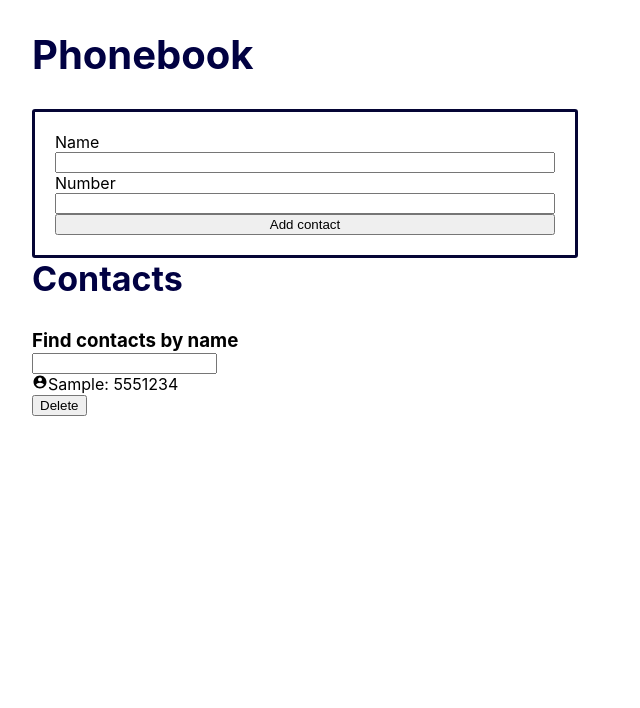
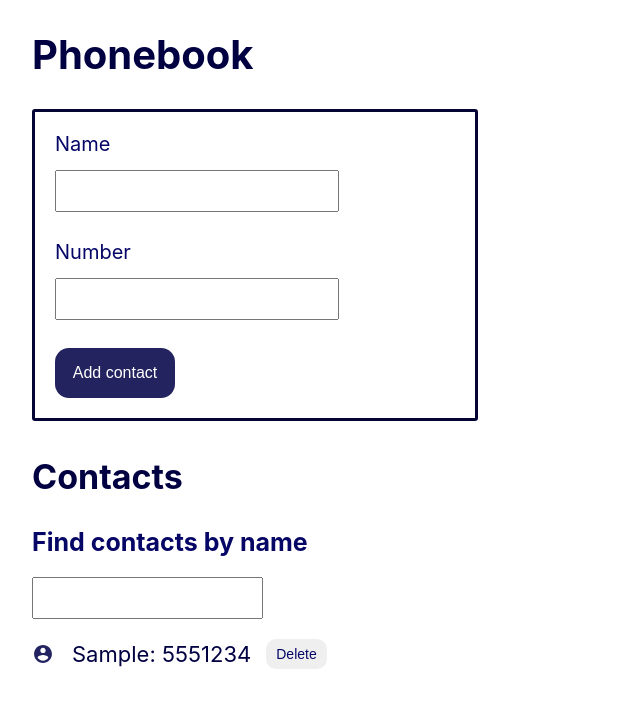
Before and after one commit to InnaAnatoliivna/goit-react-hw-02-phonebook, a React (Create React App) app: page / in a window 1280 px wide. Both pictures are taken after typing "Sample", "5551234" into the empty fields and a click on the button "Add contact". Shown: the top 708 px of the page, without its empty margins (0-640 px from the left). Built offline with nearby package versions, Linux system fonts and the light colour scheme.

Commit message:
added styles/fix contacts

```diff
--- a/src/components/App.jsx
+++ b/src/components/App.jsx
@@ -43,16 +43,18 @@ export class App extends Component {
     }
   }
 
-  onDeleteContact = (index) => {
-    const { contacts } = this.state;
-    const updateArrayContacts = [...contacts];
-    updateArrayContacts.splice(index, 1);
-    this.setState({ contacts: updateArrayContacts })
+  onDeleteContact = (id) => {
+    // const { contacts } = this.state;
+    // const updateArrayContacts = [...contacts];
+    // updateArrayContacts.splice(index, 1);
+    // this.setState({ contacts: updateArrayContacts })
+    this.setState(prevState => ({
+      contacts: prevState.contacts.filter(contact => contact.id !== id)
+    }))
   }
 
   onFilteringInput = (e) => {
     const searchValue = e.target.value.trim();
-    console.log(searchValue)
     this.setState({ filter: searchValue })
   }
 
--- a/src/components/contacts/SearchContact.jsx
+++ b/src/components/contacts/SearchContact.jsx
@@ -1,9 +1,12 @@
+import css from 'components/contacts/searchContact.module.css'
+
 const SearchContact = ({ handleSearchInput, searchTitle, arrayContacts }) => {
     return (
         arrayContacts.length > 0 && (
-            <div>
-                <h3>{searchTitle}</h3>
+            <div className={css.wrapper}>
+                <h3 className={css.title}>{searchTitle}</h3>
                 <input
+                    className={css.input}
                     type="text"
                     onInput={handleSearchInput}
                 />
--- a/src/components/contacts/contacts.jsx
+++ b/src/components/contacts/contacts.jsx
@@ -1,21 +1,30 @@
 import SavedContact from 'components/contacts/savedContact'
+import css from 'components/contacts/contacts.module.css'
 
 const Contacts = ({ arrayContacts, onDeleteContact }) => {
-    const handleDelete = (e, index) => {
-        e.preventDefault();
-        onDeleteContact(index);
+
+    const handleClick = (e) => {
+        if (e.target.tagName === 'BUTTON') {
+            const id = e.target.getAttribute('data-id');
+            onDeleteContact(id)
+        }
     }
 
     return (
         <div>
             {arrayContacts.length > 0 ?
-                (<ul onClick={(e, index) => {
-                    e.target.tagName === 'BUTTON' && handleDelete(e, index)
-                }}>
-                    <SavedContact arrayContacts={arrayContacts} />
+                (<ul onClick={handleClick}>
+                    {arrayContacts.map(contact => (
+                        <SavedContact
+                            arrayContacts={arrayContacts}
+                            key={contact.id}
+                            contact={contact}
+                        />
+                    ))}
+
                 </ul>
                 )
-                : (<p>The contact list is empty</p>)
+                : (<p className={css.text}>The contact list is empty.</p>)
             }
         </div>
     )
--- a/src/components/contacts/contacts.module.css
+++ b/src/components/contacts/contacts.module.css
@@ -0,0 +1,4 @@
+.text {
+  color: var(--color-input);
+  font-size: 20px;
+}
--- a/src/components/contacts/savedContact.jsx
+++ b/src/components/contacts/savedContact.jsx
@@ -1,23 +1,23 @@
 import { IoMdContact } from 'react-icons/io';
+import css from 'components/contacts/savedContact.module.css'
 
-const SavedContact = ({ arrayContacts, onDeleteContact }) => {
+const SavedContact = ({ contact }) => {
     return (
-        <>
-            {arrayContacts.length > 0 && arrayContacts.map(contact => {
-                return (
-                    <li key={contact.name}
+        <li className={css.item} key={contact.name}
         >
-                        <p><IoMdContact />{contact.name}: {contact.number}</p>
+            <p className={css.itemText}>
+                <IoMdContact className={css.icon} />
+                {contact.name}: {contact.number}
+            </p>
             <button
+                className={css.btn}
                 type='button'
+                data-id={contact.id}
             >
                 Delete
             </button>
         </li>
     )
-            })
-            }
-        </>)
 }
 
 export default SavedContact;
--- a/src/components/contacts/savedContact.module.css
+++ b/src/components/contacts/savedContact.module.css
@@ -0,0 +1,38 @@
+.item {
+  display: flex;
+  align-items: center;
+  gap: 15px;
+}
+.item:not(:last-child) {
+  margin-bottom: 20px;
+}
+
+.icon {
+  padding-right: 18px;
+  color: var(--bc-btn);
+  /* width: 35px; */
+}
+
+.itemText {
+  font-size: 22px;
+  color: var(--color-title);
+
+  display: flex;
+  align-items: center;
+  /* margin-bottom: 15px; */
+}
+
+.btn {
+  color: var(--color-label);
+  font-size: 14px;
+  /* display: flex;
+  align-items: center; */
+  padding: 5px 8px;
+  outline: none;
+  border-color: transparent;
+  border-radius: 10px;
+  &:hover {
+    color: var(--color-btn);
+    background-color: var(--bc-btn-hover);
+  }
+}
--- a/src/components/contacts/searchContact.module.css
+++ b/src/components/contacts/searchContact.module.css
@@ -0,0 +1,18 @@
+.wrapper {
+  padding-bottom: 20px;
+}
+
+.title {
+  color: var(--color-label);
+  font-size: 25px;
+
+  margin-bottom: 20px;
+}
+
+.input {
+  color: var(--color-input);
+  font-size: 16px;
+
+  max-width: 260px;
+  padding: 10px;
+}
--- a/src/components/phonebook/phonebook.jsx
+++ b/src/components/phonebook/phonebook.jsx
@@ -5,8 +5,9 @@ const Phonebook = ({ nameInputId, numerInputId, handleAddContact, handleChange,
     return (
         <>
             <form className={css.form} action='submit' onSubmit={handleAddContact}>
-                <label htmlFor={nameInputId}>Name</label>
+                <label className={css.label} htmlFor={nameInputId}>Name</label>
                 <input
+                    className={css.input}
                     type="text"
                     name="name"
                     pattern="^[a-zA-Zа-яА-Я]+(([' -][a-zA-Zа-яА-Я ])?[a-zA-Zа-яА-Я]*)*$"
@@ -15,8 +16,9 @@ const Phonebook = ({ nameInputId, numerInputId, handleAddContact, handleChange,
                     onChange={handleChange}
                     required
                 />
-                <label htmlFor={numerInputId}>Number</label>
+                <label className={css.label} htmlFor={numerInputId}>Number</label>
                 <input
+                    className={css.input}
                     type="tel"
                     name="number"
                     pattern="\+?\d{1,4}?[-.\s]?\(?\d{1,3}?\)?[-.\s]?\d{1,4}[-.\s]?\d{1,4}[-.\s]?\d{1,9}"
@@ -25,7 +27,7 @@ const Phonebook = ({ nameInputId, numerInputId, handleAddContact, handleChange,
                     onChange={handleChange}
                     required
                 />
-                <button>Add contact</button>
+                <button className={css.button}>Add contact</button>
             </form>
         </>
     )
--- a/src/components/phonebook/phonebook.module.css
+++ b/src/components/phonebook/phonebook.module.css
@@ -1,8 +1,41 @@
 .form {
   display: inline-flex;
   flex-direction: column;
-  min-width: 500px;
+  min-width: 400px;
   border: 3px solid var(--color-border);
   border-radius: 3px;
   padding: 20px;
+  margin-bottom: 35px;
 }
+
+.label {
+  font-size: 20px;
+  color: var(--color-label);
+
+  margin-bottom: 14px;
+}
+
+.input {
+  color: var(--color-input);
+  font-size: 16px;
+
+  margin-bottom: 28px;
+  max-width: 260px;
+  padding: 10px;
+}
+
+.button {
+  padding: 14px 10px;
+  display: inline-block;
+  max-width: 120px;
+  outline: none;
+  border-color: transparent;
+  border-radius: 14px;
+  background-color: var(--bc-btn);
+
+  color: white;
+  font-size: 16px;
+  &:hover {
+    background-color: var(--bc-btn-hover);
+  }
+}
--- a/src/index.css
+++ b/src/index.css
@@ -17,10 +17,10 @@ code {
 :root {
   --color-title: rgb(1, 1, 66);
   --color-border: rgb(5, 5, 53);
-  --color-label: rgb(7, 7, 139);
+  --color-label: rgb(6, 6, 103);
   --color-input: rgb(7, 7, 139);
   --color-btn: white;
-  --bc-btn: rgba(5, 5, 53, 0.705);
+  --bc-btn: rgba(4, 4, 74, 0.873);
   --bc-btn-hover: rgba(11, 11, 162, 0.648);
 }
 
```
Lines whose indentation alone changed are shown as unchanged.
